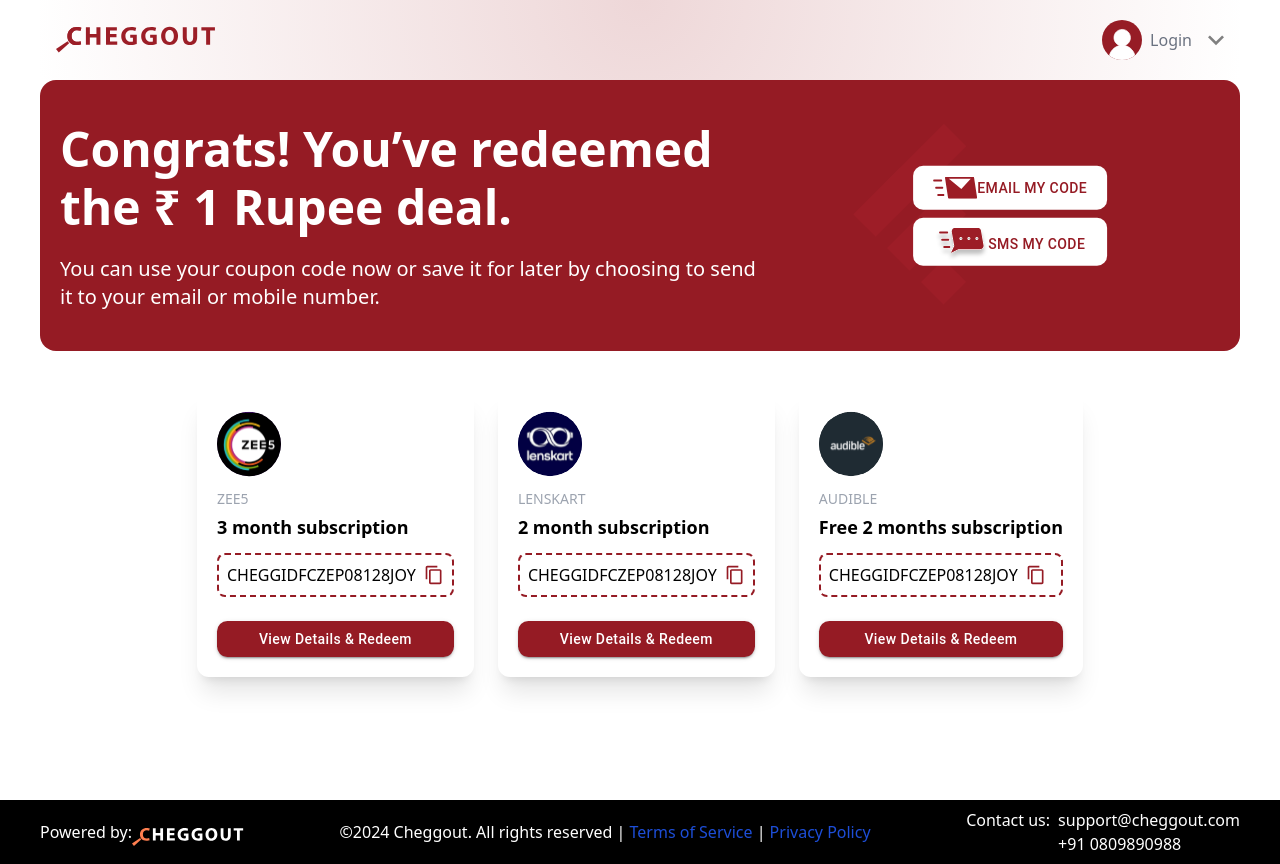
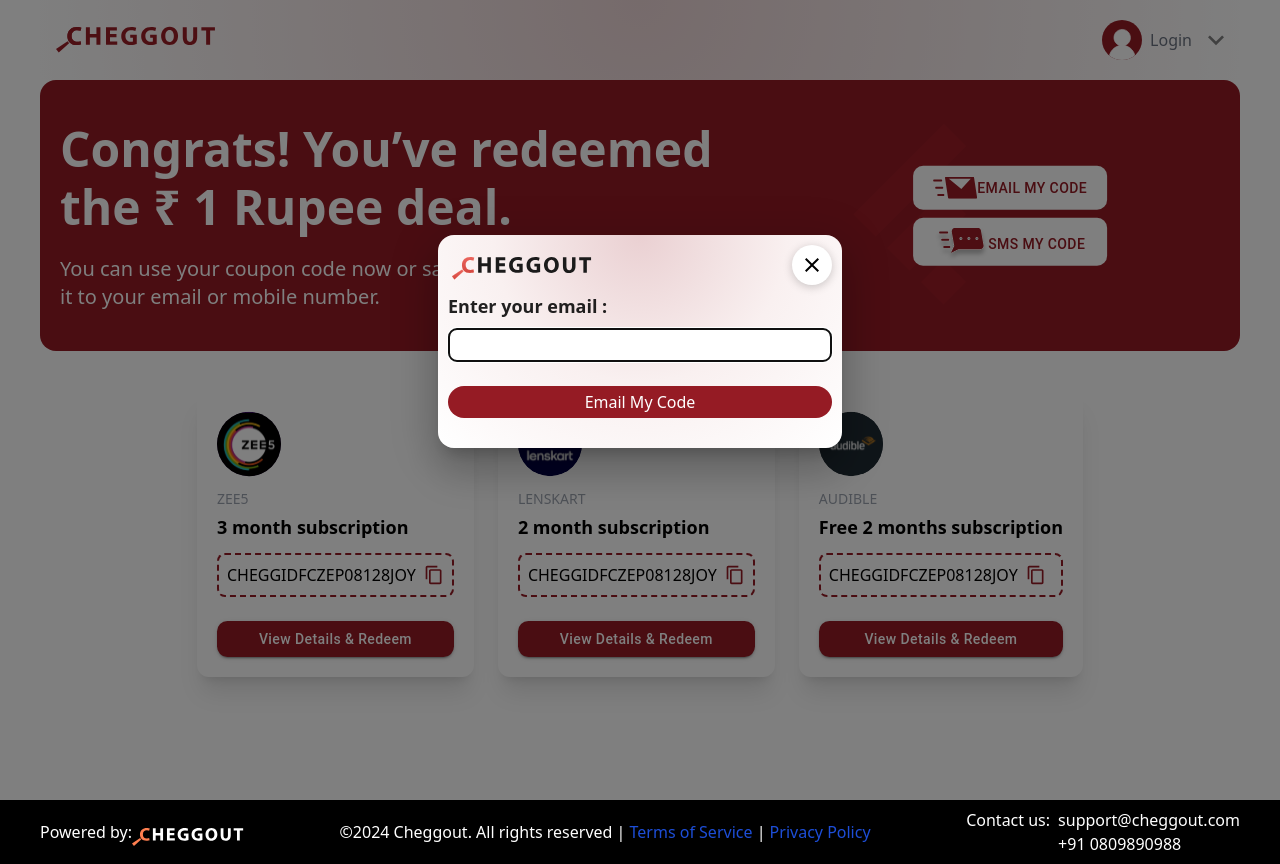
Before and after one commit to Sumanth-03/IDFC, a React (Vite) app: page /offers in a window 1280 px wide. Both pictures are taken after a click on the button "EMAIL MY CODE". Built offline with nearby package versions, Linux system fonts and the light colour scheme.

Commit message:
email dailog

```diff
--- a/src/components/Offers.jsx
+++ b/src/components/Offers.jsx
@@ -138,6 +138,7 @@
         setOpenalert(false)
     }
     const handlesetOpenalert = (type)=>{
+        setOpenEmailDailog(false)
         setOpenalert(true)
         setalertType(type)
     }
@@ -163,7 +164,7 @@
         <div className="lg:absolute right-5 top-1/2 transform lg:-translate-x-1/2 lg:-translate-y-1/2 text-center">
         <img src={Logo} alt="logo" className="hidden lg:block h-32 absolute right-10 top-1/2 transform -translate-x-1/2 -translate-y-1/2 -rotate-45"></img>
         <div className="flex md:flex-row lg:flex-col p-2 gap-2 max-w-[600px] text-center justify-center">
-        <Button onClick={()=>handlesetOpenalert('Mail')} sx={{backgroundColor:'#ffffff', color:'#951B24', borderRadius:'10px', paddingX:'20px', paddingY:'10px'}}>
+        <Button onClick={handleClickEmailDailog} sx={{backgroundColor:'#ffffff', color:'#951B24', borderRadius:'10px', paddingX:'20px', paddingY:'10px'}}>
             <img src={mail}></img>
             <span  className="hidden md:block"> Email My Code</span>
         </Button>
@@ -330,7 +331,7 @@
             <div className="flex flex-col  pb-5 min-h-30 ">
                 <p className="font-semibold text-lg text-left">Enter your email :</p>
                 <input type="email" value={email} onChange={(e) => setEmail(e.target.value)} className="px-2 py-1 w-full border !border-gray-300 rounded-lg mt-2 min-w-60 md:min-w-96" autoFocus></input>
-                <button onClick={()=>handleSendRedeemCode(email)} className="bg-secondary py-1 rounded-2xl text-white mt-6 w-full">Email My Code</button>
+                <button onClick={()=>handlesetOpenalert('Mail')} className="bg-secondary py-1 rounded-2xl text-white mt-6 w-full">Email My Code</button>
             </div>
         </Dialog>
         <Snackbar open={openalert} autoHideDuration={2000} onClose={handleClosealert}  anchorOrigin={{ vertical: 'top', horizontal: 'right' }}>
--- a/src/components/offerDetails.jsx
+++ b/src/components/offerDetails.jsx
@@ -15,8 +15,8 @@
 //import { sendRedeemCodeEmail, handleSendRedeemCode } from "./Offers";
 
 function OfferDetails (){
-    //const [openEmailDailog, setOpenEmailDailog] = useState()
-    //const [email, setEmail] = useState('')
+    const [openEmailDailog, setOpenEmailDailog] = useState()
+    const [email, setEmail] = useState('')
     const [alertType, setalertType] = useState('')
     const [openalert, setOpenalert] = useState()
 
@@ -24,6 +24,7 @@
         setOpenalert(false)
     }
     const handlesetOpenalert = (type)=>{
+        setOpenEmailDailog(false)
         setOpenalert(true)
         setalertType(type)
     }
@@ -36,9 +37,9 @@
     //     value:'398',
     //     code:'CHEGGIDFCZEP08128JOY'
     // }
-    // const handleClickEmailDailog = ()=>{
-    //     setOpenEmailDailog((pre)=>!pre)
-    // }
+    const handleClickEmailDailog = ()=>{
+        setOpenEmailDailog((pre)=>!pre)
+    }
     useEffect(() => {
         window.scrollTo(0, 0);
     }, []);
@@ -52,7 +53,7 @@
                         <img src={offer.icon} alt='icon' className="w-10"></img>
                         <p>{offer.offerTitle}</p>
                     </div>
-                    <Button onClick={()=>handlesetOpenalert('Mail')} sx={{backgroundColor:'#f5e8e9', color:'#951B24', borderRadius:'10px', paddingX:'20px',paddingY:'0px',height:'40px',border:'1px solid #951B24' }}>
+                    <Button onClick={handleClickEmailDailog} sx={{backgroundColor:'#f5e8e9', color:'#951B24', borderRadius:'10px', paddingX:'20px',paddingY:'0px',height:'40px',border:'1px solid #951B24' }}>
                         <img src={mail}></img>
                         <span className="hidden md:block">Email</span>
                     </Button>
@@ -84,7 +85,7 @@
             <section className='md:w-1/2 h-[calc(100vh-64px)] flex' style={{background: 'linear-gradient(to bottom, #0a2943, #010e19)'}}>
                     <img src={audibleBanner} alt="banner" className="w-full"></img>
             </section>
-            {/* <Dialog
+            <Dialog
             open={openEmailDailog}
             onClose={handleClickEmailDailog}
             aria-labelledby="alert-dialog-title"
@@ -103,7 +104,7 @@
             <div className=" text-secondary flex w-48 py-2 ">
                 <img src={Logomixed} alt="logo" className="hidden md:block w-auto h-full p-1 mr-2"></img>
                 <img src={Logomixed} alt="logo" className="md:hidden w-auto h-full p-1 mr-2"></img>
-                {/* <span className="hidden md:block font-bold">IDFC FIRST <br/> Bank</span>
+                {/* <span className="hidden md:block font-bold">IDFC FIRST <br/> Bank</span> */}
             </div>
             <IconButton
                 aria-label="close"
@@ -121,9 +122,9 @@
             <div className="flex flex-col  pb-5 min-h-30 ">
                 <p className="font-semibold text-lg text-left">Enter your email :</p>
                 <input type="email" value={email} onChange={(e) => setEmail(e.target.value)} className="px-2 py-1 w-full border !border-gray-300 rounded-lg mt-2 min-w-60 md:min-w-96" autoFocus></input>
-                <button  className="bg-secondary py-1 rounded-2xl text-white mt-6 w-full">Email My Code</button>
+                <button onClick={()=>handlesetOpenalert('Mail')} className="bg-secondary py-1 rounded-2xl text-white mt-6 w-full">Email My Code</button>
             </div>
-        </Dialog> */}
+        </Dialog>
         <Snackbar open={openalert} autoHideDuration={2000} onClose={handleClosealert}  anchorOrigin={{ vertical: 'top', horizontal: 'right' }}>
         <Alert
             onClose={handleClosealert}
```
